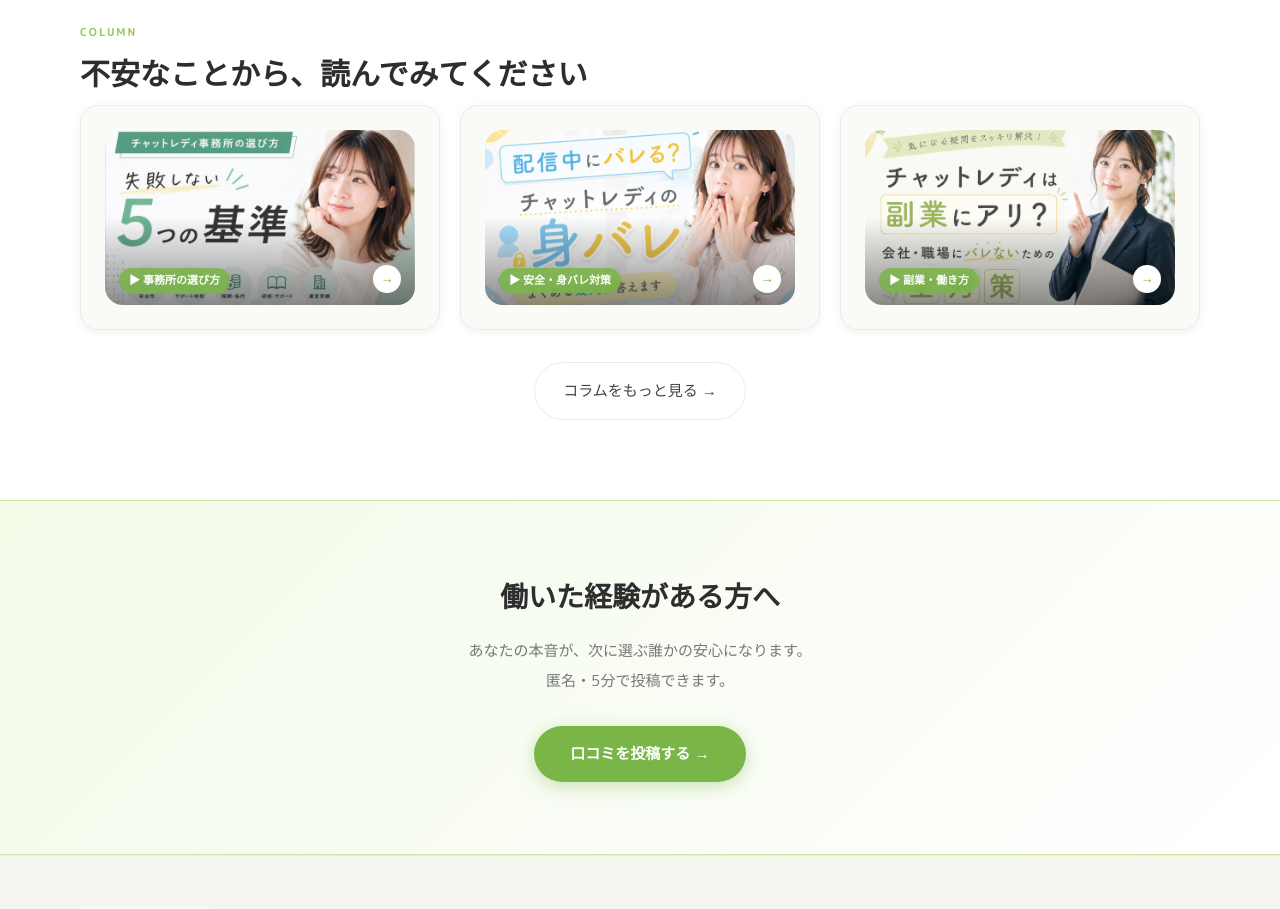
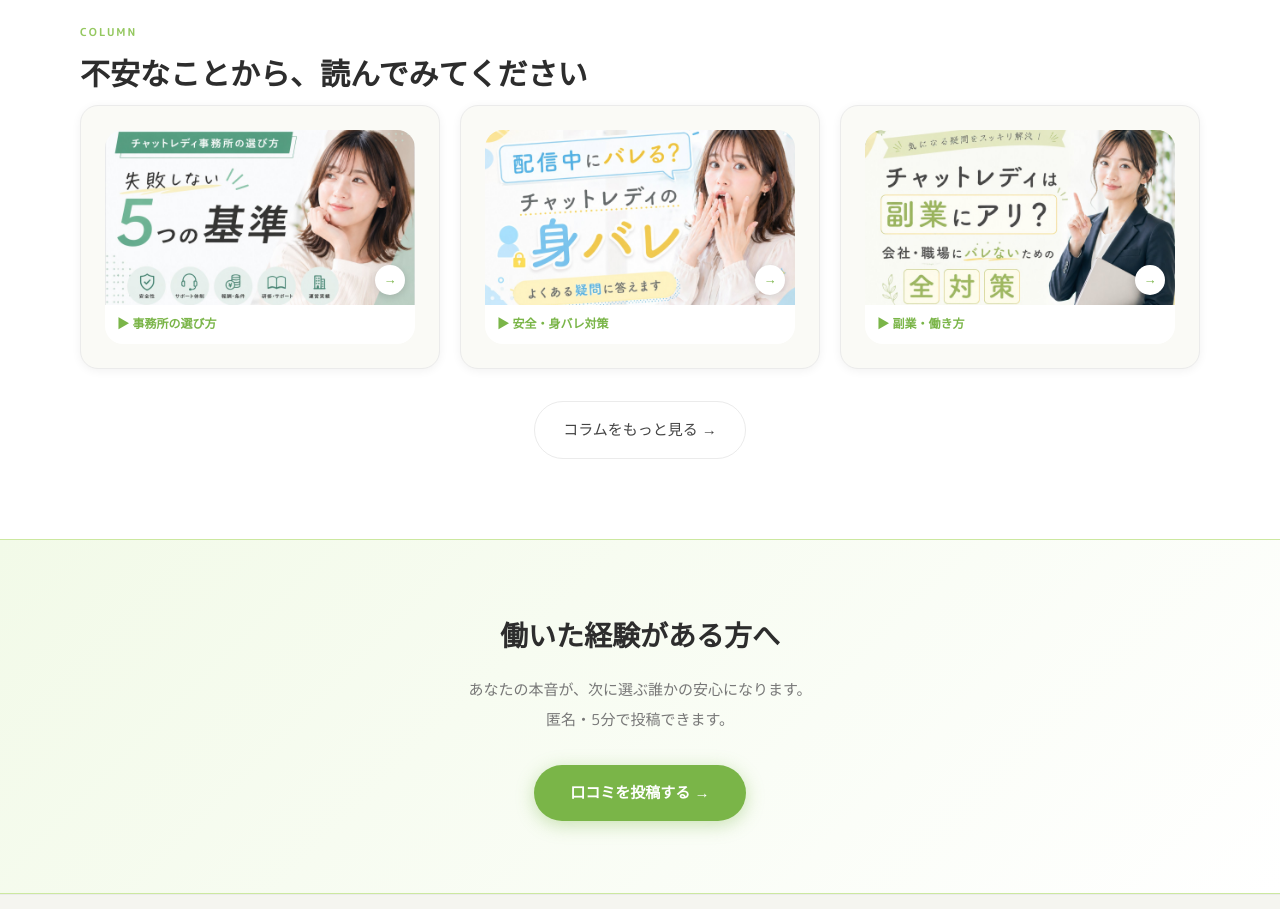
Before and after one commit to marumie-chatre/marumie-chatre.github.io, a Next.js app: page / in a window 1280 px wide. Shown: the part 4500-5409 px from the top of the page. Built offline with nearby package versions, Linux system fonts and the light colour scheme; a web font is replaced by a local one.

Commit message:
コラムカードデザイン更新・タグを画像外に

```diff
--- a/app/column/page.tsx
+++ b/app/column/page.tsx
@@ -59,11 +59,9 @@ export default function ColumnPage() {
               <Link href={`/column/${col.slug}`} key={col.slug} className="column-list-card">
                 <div className="column-list-thumb">
                   <img src={col.thumb} alt={col.title} />
-                  <div className="column-list-overlay">
-                    <span className="column-list-cat">{col.cat}</span>
-                    <span className="column-list-arrow">→</span>
-                  </div>
+                  <span className="column-list-arrow">→</span>
                 </div>
+                <div className="column-list-cat">{col.cat}</div>
               </Link>
             ))}
           </div>
--- a/app/globals.css
+++ b/app/globals.css
@@ -1080,3 +1080,63 @@ img { display: block; max-width: 100%; }
   transition: transform .2s ease, box-shadow .2s ease;
 }
 .column-list-card:hover { transform: translateY(-3px); box-shadow: var(--shadow); }
+
+/* ========== COLUMN CARD v2（タグ外・矢印のみ内） ========== */
+.col-thumb {
+  position: relative; width: 100%;
+  aspect-ratio: 16/9; overflow: hidden;
+  border-radius: var(--radius) var(--radius) 0 0;
+}
+.col-thumb img {
+  width: 100%; height: 100%; object-fit: cover;
+  transition: transform .3s ease; display: block;
+}
+.col-card:hover .col-thumb img { transform: scale(1.03); }
+
+.col-arrow {
+  position: absolute; bottom: 10px; right: 10px;
+  width: 30px; height: 30px;
+  background: #fff; color: var(--green);
+  border-radius: 50%; font-size: 13px; font-weight: 700;
+  display: flex; align-items: center; justify-content: center;
+  box-shadow: 0 2px 8px rgba(0,0,0,0.15);
+}
+
+.col-tag {
+  font-size: 12px; font-weight: 700;
+  color: var(--green);
+  padding: 8px 12px 10px;
+  display: block;
+  background: var(--white);
+  border-radius: 0 0 var(--radius) var(--radius);
+}
+
+/* コラム一覧 v2 */
+.column-list-thumb {
+  position: relative; width: 100%;
+  aspect-ratio: 16/9; overflow: hidden;
+  border-radius: var(--radius) var(--radius) 0 0;
+}
+.column-list-thumb img {
+  width: 100%; height: 100%; object-fit: cover;
+  transition: transform .3s ease; display: block;
+}
+.column-list-card:hover .column-list-thumb img { transform: scale(1.03); }
+
+.column-list-arrow {
+  position: absolute; bottom: 10px; right: 10px;
+  width: 32px; height: 32px;
+  background: #fff; color: var(--green);
+  border-radius: 50%; font-size: 14px; font-weight: 700;
+  display: flex; align-items: center; justify-content: center;
+  box-shadow: 0 2px 8px rgba(0,0,0,0.15);
+}
+
+.column-list-cat {
+  font-size: 12px; font-weight: 700;
+  color: var(--green);
+  padding: 10px 14px 12px;
+  display: block;
+  background: var(--white);
+  border-radius: 0 0 var(--radius) var(--radius);
+}
--- a/app/page.tsx
+++ b/app/page.tsx
@@ -202,29 +202,23 @@ export default function Home() {
             <Link href="/column/jimusho-erabi" className="col-card">
               <div className="col-thumb">
                 <img src="/col-jimusho-erabi.png" alt="事務所の選び方" />
-                <div className="col-thumb-overlay">
-                  <span className="col-tag">▶ 事務所の選び方</span>
-                  <span className="col-arrow">→</span>
-                </div>
+                <span className="col-arrow">→</span>
               </div>
+              <div className="col-tag">▶ 事務所の選び方</div>
             </Link>
             <Link href="/column/mibare-taisaku" className="col-card">
               <div className="col-thumb">
                 <img src="/col-mibare-taisaku.png" alt="身バレ対策" />
-                <div className="col-thumb-overlay">
-                  <span className="col-tag">▶ 安全・身バレ対策</span>
-                  <span className="col-arrow">→</span>
-                </div>
+                <span className="col-arrow">→</span>
               </div>
+              <div className="col-tag">▶ 安全・身バレ対策</div>
             </Link>
             <Link href="/column/hoikushi-baito" className="col-card">
               <div className="col-thumb">
                 <img src="/col-hoikushi-baito.png" alt="副業・働き方" />
-                <div className="col-thumb-overlay">
-                  <span className="col-tag">▶ 副業・働き方</span>
-                  <span className="col-arrow">→</span>
-                </div>
+                <span className="col-arrow">→</span>
               </div>
+              <div className="col-tag">▶ 副業・働き方</div>
             </Link>
           </div>
           <div className="col-more">
```
